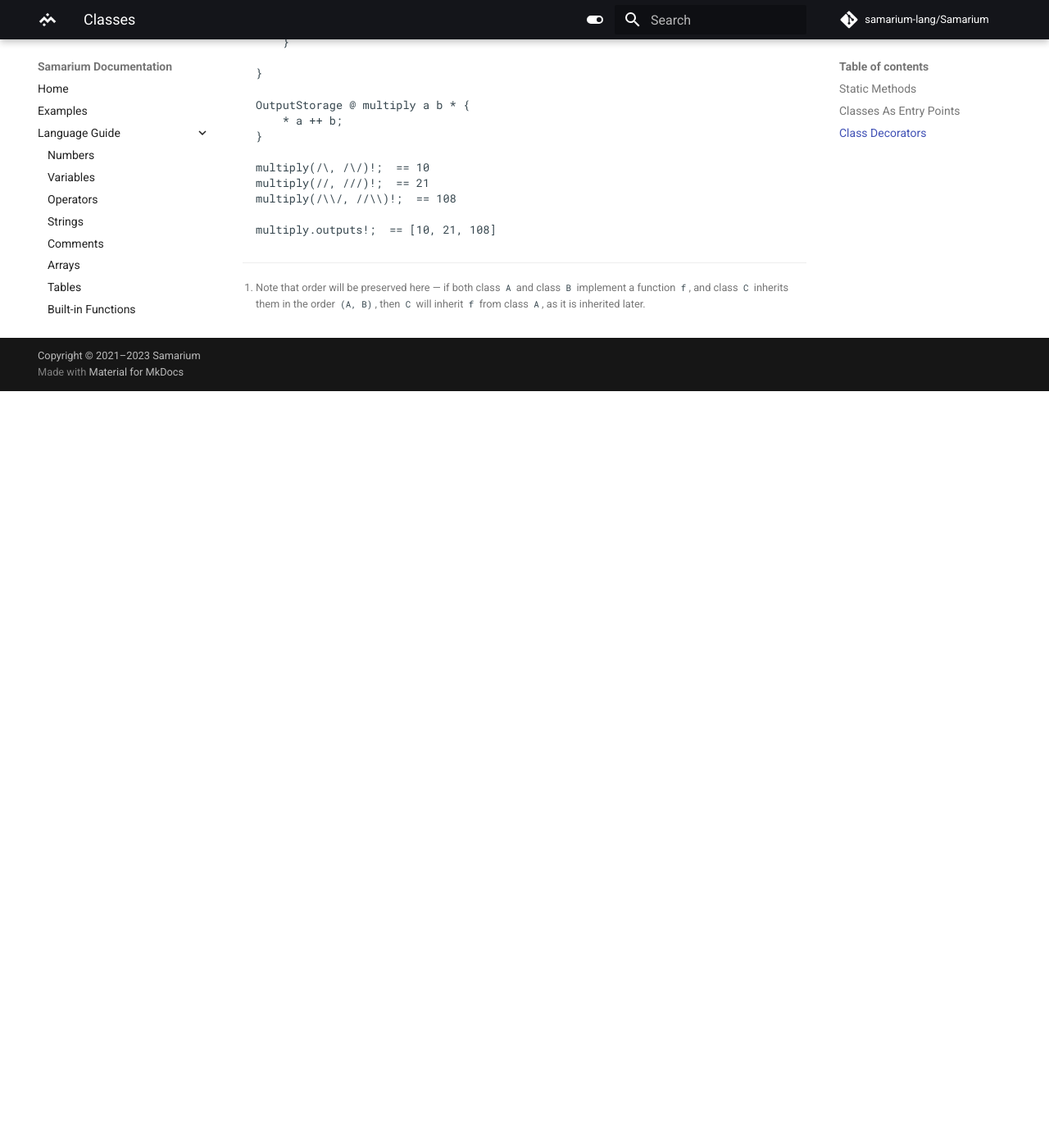
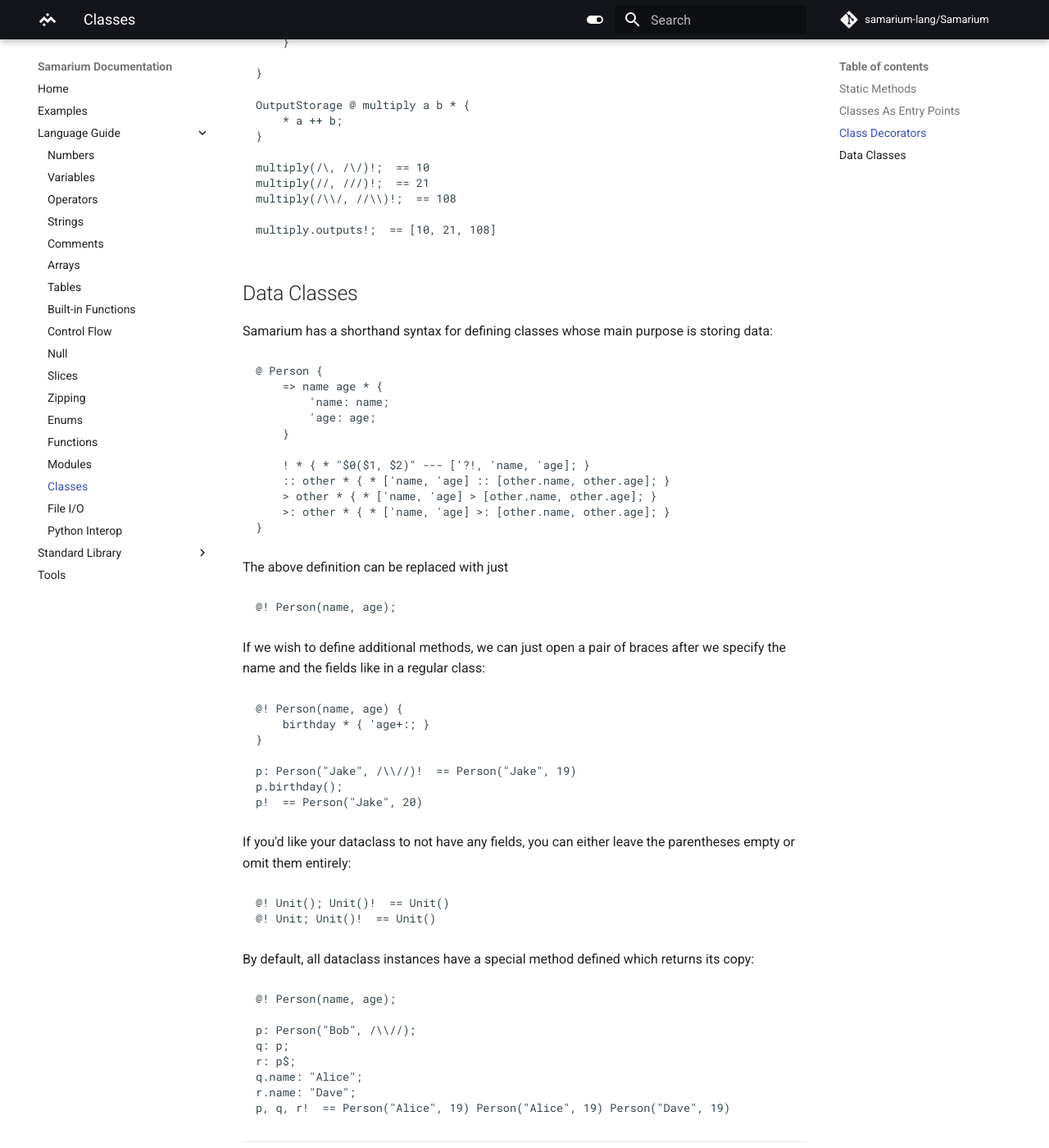
Before and after one commit to samarium-lang/Samarium, an MkDocs documentation site: the page built from docs/classes.md, in a window 1280 px wide and 1400 px high, scrolled down 3867 px. Shown: the whole window at 82% size. Built offline with MkDocs 1.6.1 and Material for MkDocs 9.7.7, drawn with Linux system fonts in a browser that asks for light colours; comment, search, counter and statistics services are not loaded; before the commit the page ends 4344 px from its top, so only the background shows below that.

Commit message:
(docs) Added data classes

````diff
--- a/docs/classes.md
+++ b/docs/classes.md
@@ -199,3 +199,56 @@
 [^1]: Note that order will be preserved here — if both class `A` and class `B`
 implement a function `f`, and class `C` inherits them in the order `(A, B)`,
 then `C` will inherit `f` from class `A`, as it is inherited later.
+
+
+## Data Classes
+
+Samarium has a shorthand syntax for defining classes whose main purpose is
+storing data:
+```sm
+@ Person {
+    => name age * {
+        'name: name;
+        'age: age;
+    }
+
+    ! * { * "$0($1, $2)" --- ['?!, 'name, 'age]; }
+    :: other * { * ['name, 'age] :: [other.name, other.age]; }
+    > other * { * ['name, 'age] > [other.name, other.age]; }
+    >: other * { * ['name, 'age] >: [other.name, other.age]; }
+}
+```
+The above definition can be replaced with just
+```sm
+@! Person(name, age);
+```
+If we wish to define additional methods, we can just open a pair of braces after
+we specify the name and the fields like in a regular class:
+```sm
+@! Person(name, age) {
+    birthday * { 'age+:; }
+}
+
+p: Person("Jake", /\\//)!  == Person("Jake", 19)
+p.birthday();
+p!  == Person("Jake", 20)
+```
+If you'd like your dataclass to not have any fields, you can either leave the
+parentheses empty or omit them entirely:
+```sm
+@! Unit(); Unit()!  == Unit()
+@! Unit; Unit()!  == Unit()
+```
+
+By default, all dataclass instances have a special method defined which returns
+its copy:
+```sm
+@! Person(name, age);
+
+p: Person("Bob", /\\//);
+q: p;
+r: p$;
+q.name: "Alice";
+r.name: "Dave";
+p, q, r!  == Person("Alice", 19) Person("Alice", 19) Person("Dave", 19)
+```
````
